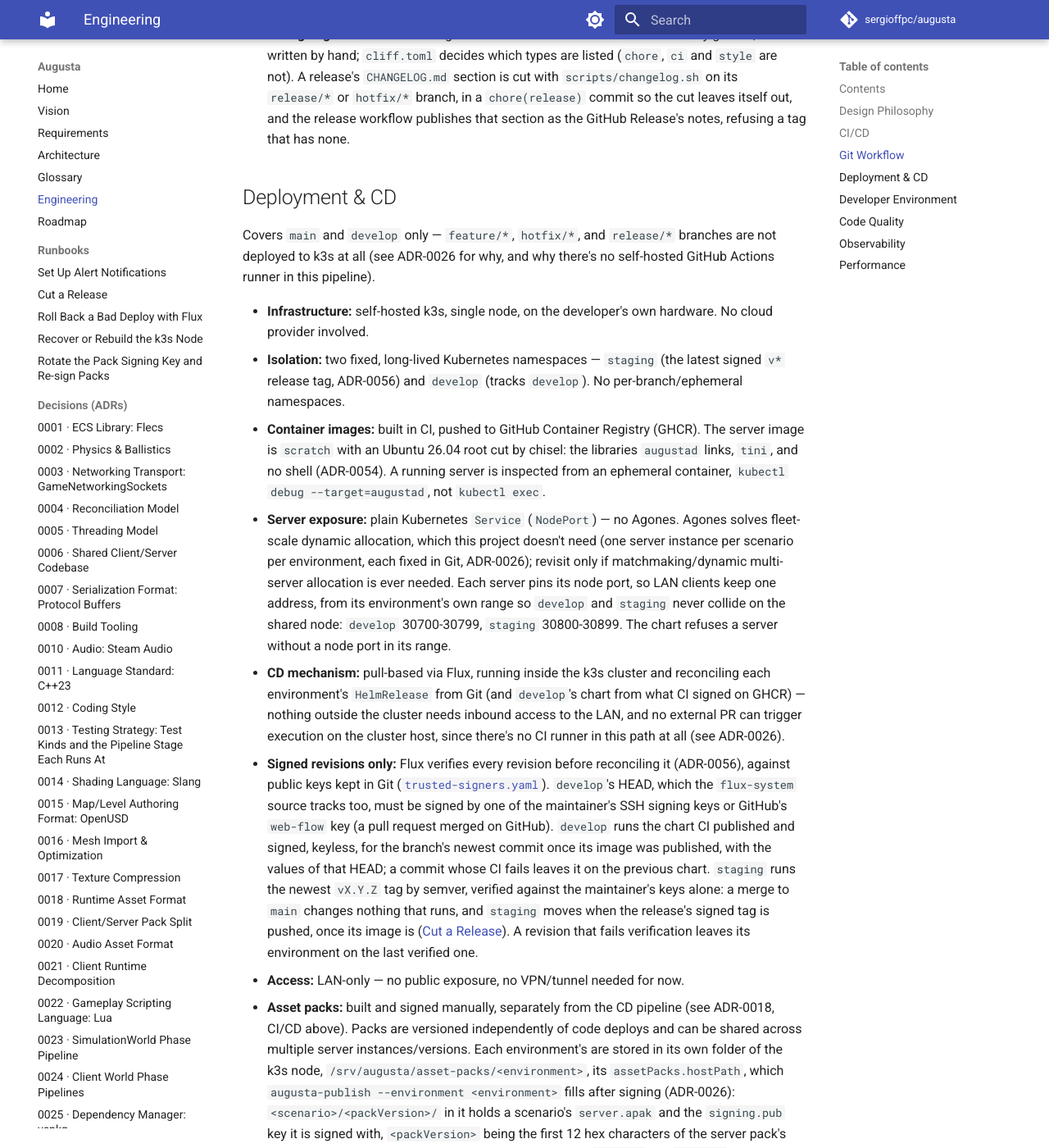
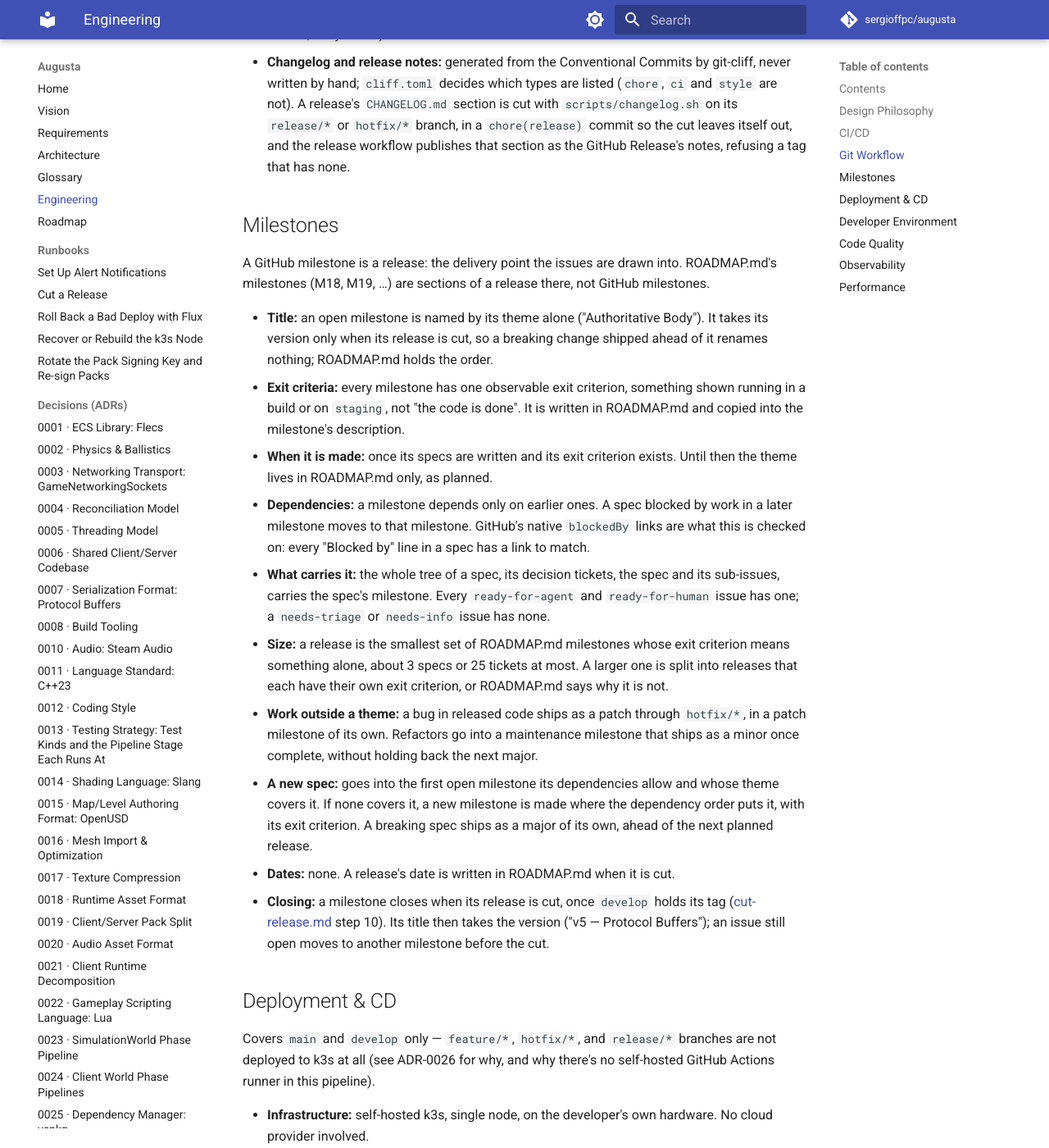
Before and after one commit to sergioffpc/augusta, an MkDocs documentation site: the page built from docs/ENGINEERING.md, in a window 1280 px wide and 1400 px high, scrolled down 6900 px. Shown: the whole window at 82% size. Built offline with MkDocs 1.6.1 and Material for MkDocs 9.7.7, drawn with Linux system fonts in a browser that asks for light colours; comment, search, counter and statistics services are not loaded; some of the changed text lies outside the part shown.

Commit message:
docs(engineering): draw releases from issues by milestone rules
A GitHub milestone is a release, named by its theme until it is cut, with
one exit criterion shared with ROADMAP.md. ENGINEERING.md states the rules
(dependencies, what carries a milestone, size, maintenance and patch work,
where a new spec goes, closing), and issue-tracker.md says which skill
applies each.

ROADMAP.md and REQUIREMENTS.md name planned releases by theme. The Image
splits off The Drawn Body (M26, NFR-17); Explosions, Destruction & Smoke
splits into Explosions (M34a) and Destruction & Smoke (M34b), with Effects
moving to M28 since impact effects need it. Codebase Review gets its
section. NFR-15 names v3, which met it.

Co-Authored-By: Claude Opus 5.5 <noreply@anthropic.com>

```diff
--- a/docs/ENGINEERING.md
+++ b/docs/ENGINEERING.md
@@ -11,6 +11,7 @@ Complements [ARCHITECTURE.md](./ARCHITECTURE.md) (system design) and
 - [Design Philosophy](#design-philosophy)
 - [CI/CD](#cicd)
 - [Git Workflow](#git-workflow)
+- [Milestones](#milestones)
 - [Deployment & CD](#deployment--cd)
 - [Developer Environment](#developer-environment)
 - [Code Quality](#code-quality)
@@ -311,6 +312,46 @@ decisions already made in ARCHITECTURE.md:
   `chore(release)` commit so the cut leaves itself out, and the release workflow
   publishes that section as the GitHub Release's notes, refusing a tag that has
   none.
+
+## Milestones
+
+A GitHub milestone is a release: the delivery point the issues are drawn into.
+ROADMAP.md's milestones (M18, M19, …) are sections of a release there, not
+GitHub milestones.
+
+- **Title:** an open milestone is named by its theme alone ("Authoritative
+  Body"). It takes its version only when its release is cut, so a breaking
+  change shipped ahead of it renames nothing; ROADMAP.md holds the order.
+- **Exit criteria:** every milestone has one observable exit criterion,
+  something shown running in a build or on `staging`, not "the code is done". It
+  is written in ROADMAP.md and copied into the milestone's description.
+- **When it is made:** once its specs are written and its exit criterion exists.
+  Until then the theme lives in ROADMAP.md only, as planned.
+- **Dependencies:** a milestone depends only on earlier ones. A spec blocked by
+  work in a later milestone moves to that milestone. GitHub's native `blockedBy`
+  links are what this is checked on: every "Blocked by" line in a spec has a
+  link to match.
+- **What carries it:** the whole tree of a spec, its decision tickets, the spec
+  and its sub-issues, carries the spec's milestone. Every `ready-for-agent` and
+  `ready-for-human` issue has one; a `needs-triage` or `needs-info` issue has
+  none.
+- **Size:** a release is the smallest set of ROADMAP.md milestones whose exit
+  criterion means something alone, about 3 specs or 25 tickets at most. A larger
+  one is split into releases that each have their own exit criterion, or
+  ROADMAP.md says why it is not.
+- **Work outside a theme:** a bug in released code ships as a patch through
+  `hotfix/*`, in a patch milestone of its own. Refactors go into a maintenance
+  milestone that ships as a minor once complete, without holding back the next
+  major.
+- **A new spec:** goes into the first open milestone its dependencies allow and
+  whose theme covers it. If none covers it, a new milestone is made where the
+  dependency order puts it, with its exit criterion. A breaking spec ships as a
+  major of its own, ahead of the next planned release.
+- **Dates:** none. A release's date is written in ROADMAP.md when it is cut.
+- **Closing:** a milestone closes when its release is cut, once `develop` holds
+  its tag ([cut-release.md](runbooks/cut-release.md) step 10). Its title then
+  takes the version ("v5 — Protocol Buffers"); an issue still open moves to
+  another milestone before the cut.
 
 ## Deployment & CD
 
```
Also changed, not shown: other parts of docs/ENGINEERING.md (+2 -2 lines), docs/REQUIREMENTS.md (+12 -11 lines), docs/ROADMAP.md (+102 -62 lines), docs/agents/issue-tracker.md (+14 -0 lines).
